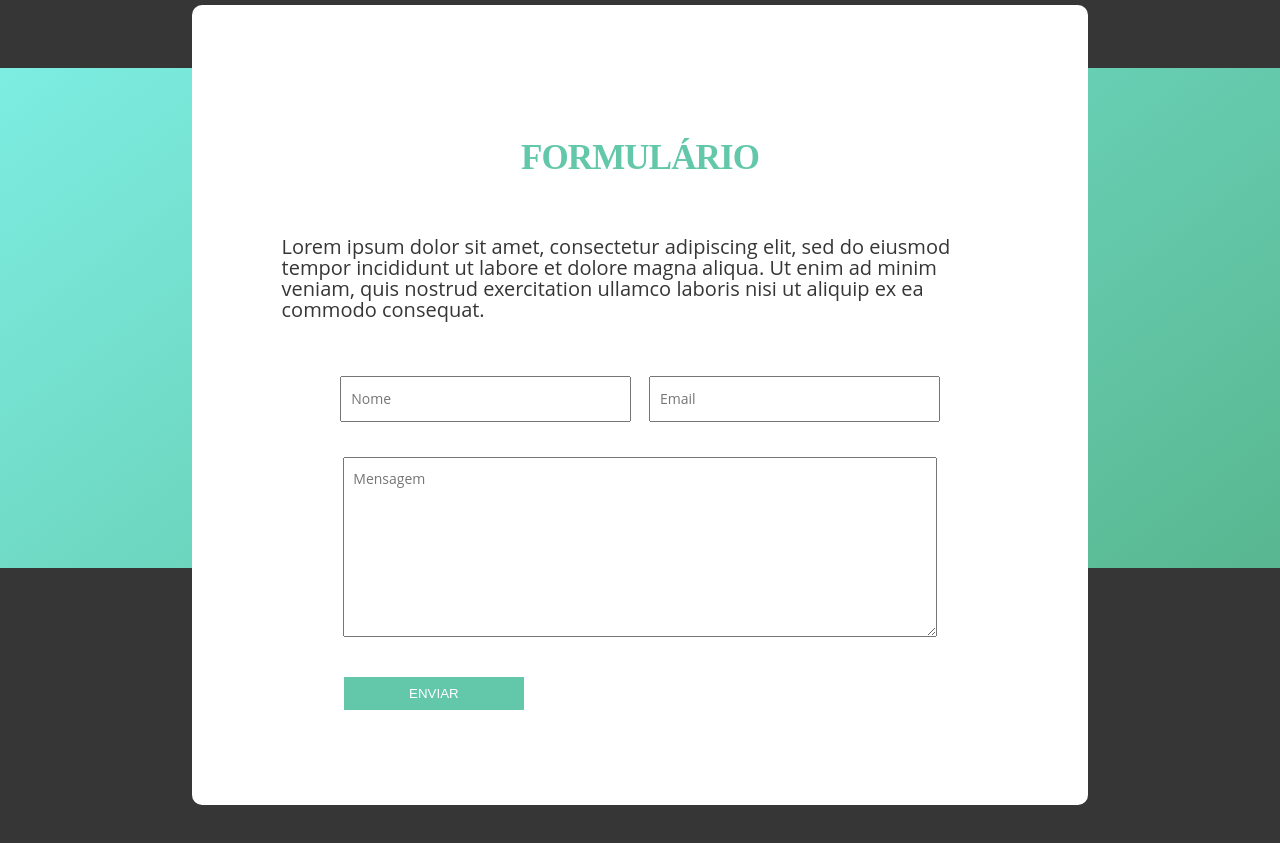
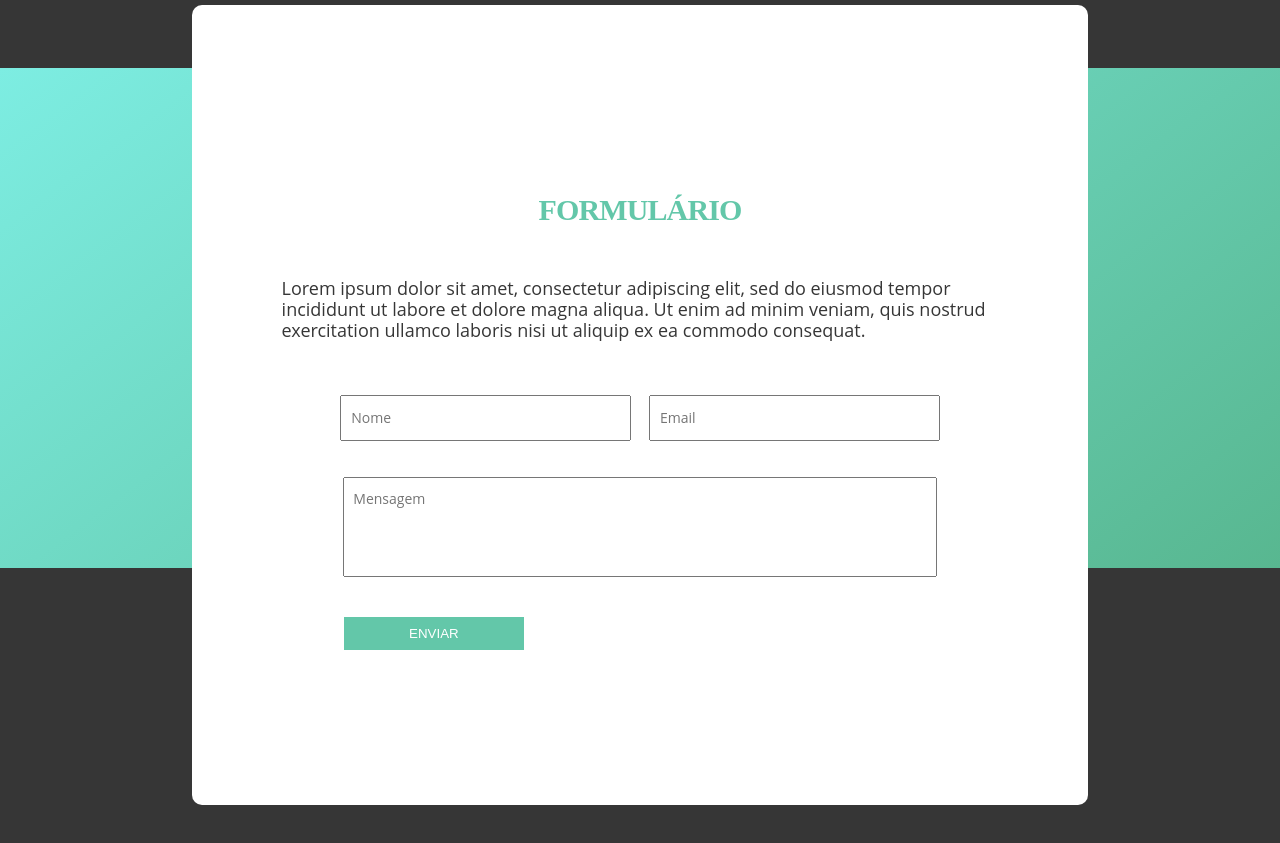
Before and after one commit to LeonardoPerson/Landing-Page, a React (Create React App) app: page / in a window 1280 px wide. Shown: the part 1880-2723 px from the top of the page. Built offline with nearby package versions, Linux system fonts and the light colour scheme.

Commit message:
Tirando o resize do textarea

```diff
--- a/src/main/form/Form.js
+++ b/src/main/form/Form.js
@@ -28,7 +28,7 @@ const Form = () => {
           <input className="input-text" type="text" placeholder="Nome" required="required"/>
           <input className="input-email" type="email" placeholder="Email" required="required"/><br/>
         </div>
-        <textarea className="textarea" placeholder="Mensagem" required="required"></textarea>
+        <textarea className="textarea" placeholder="Mensagem" required="required" maxLength="300"></textarea>
         <input className="form-button" type="submit" value="ENVIAR"/>
       </form>
     </section>
--- a/src/main/form/form.css
+++ b/src/main/form/form.css
@@ -22,7 +22,7 @@
 }
 
 .form-title{
-  font: normal normal bold 35px/46px Montserrat;
+  font: normal normal bold 30px/40px Montserrat;
   letter-spacing: -0.88px;
   color: #63C7A9;
   opacity: 1;
@@ -37,7 +37,7 @@
 }
 
 .form-text{
-  font: normal normal normal 20px/21px Open Sans;
+  font: normal normal normal 18px/21px Open Sans;
   letter-spacing: 0px;
   color: #363636;
   opacity: 1;
@@ -67,12 +67,13 @@
 
 .textarea{
   width: 64%;
-  height: 20%;
+  height: 10%;
   padding: 1%;
   font: normal 14px/24px Open Sans;
   color: #363636;
   text-transform: capitalize;
   opacity: 1;
+  resize: none;
 }
 
 .form-button{
```
